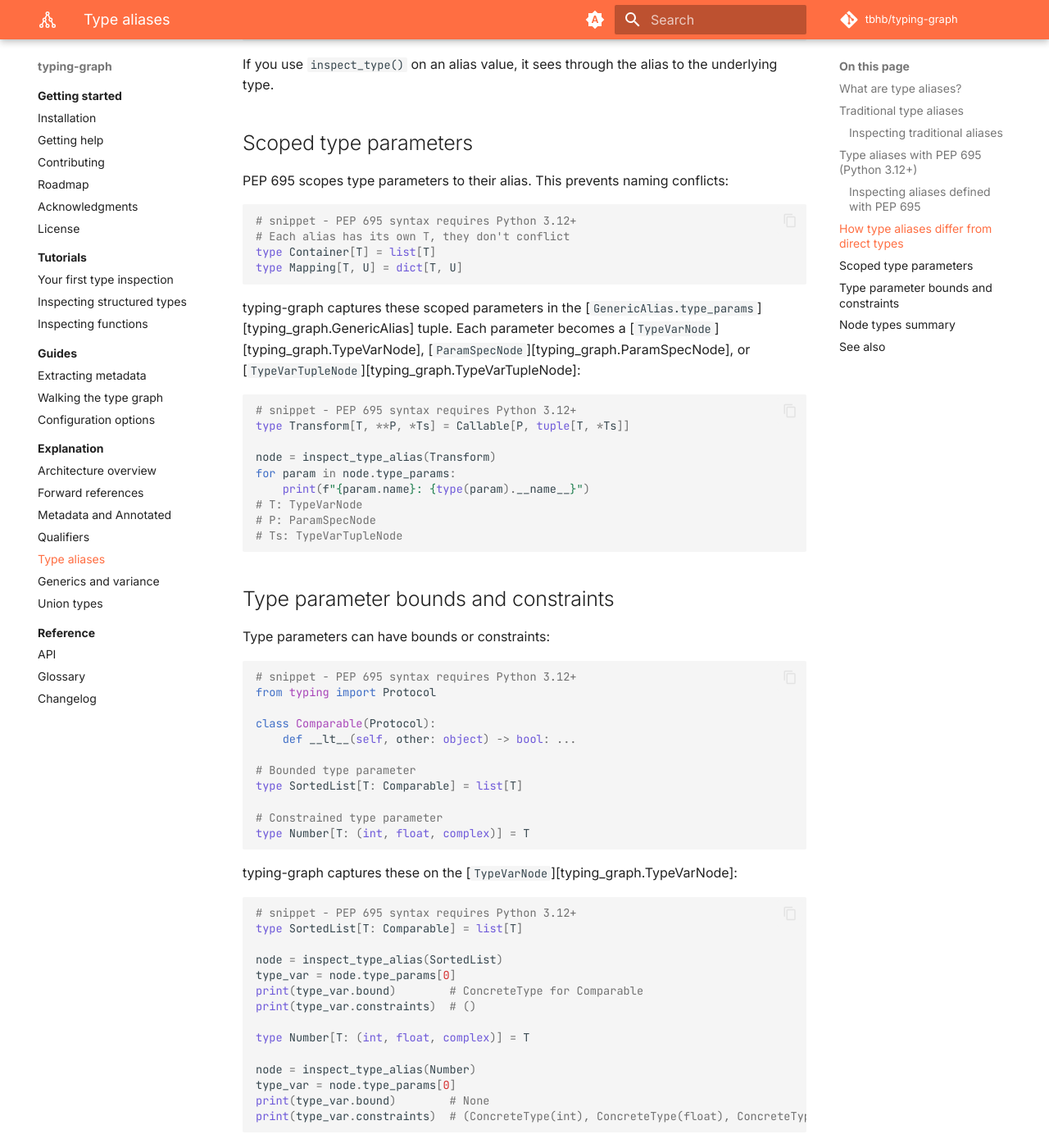
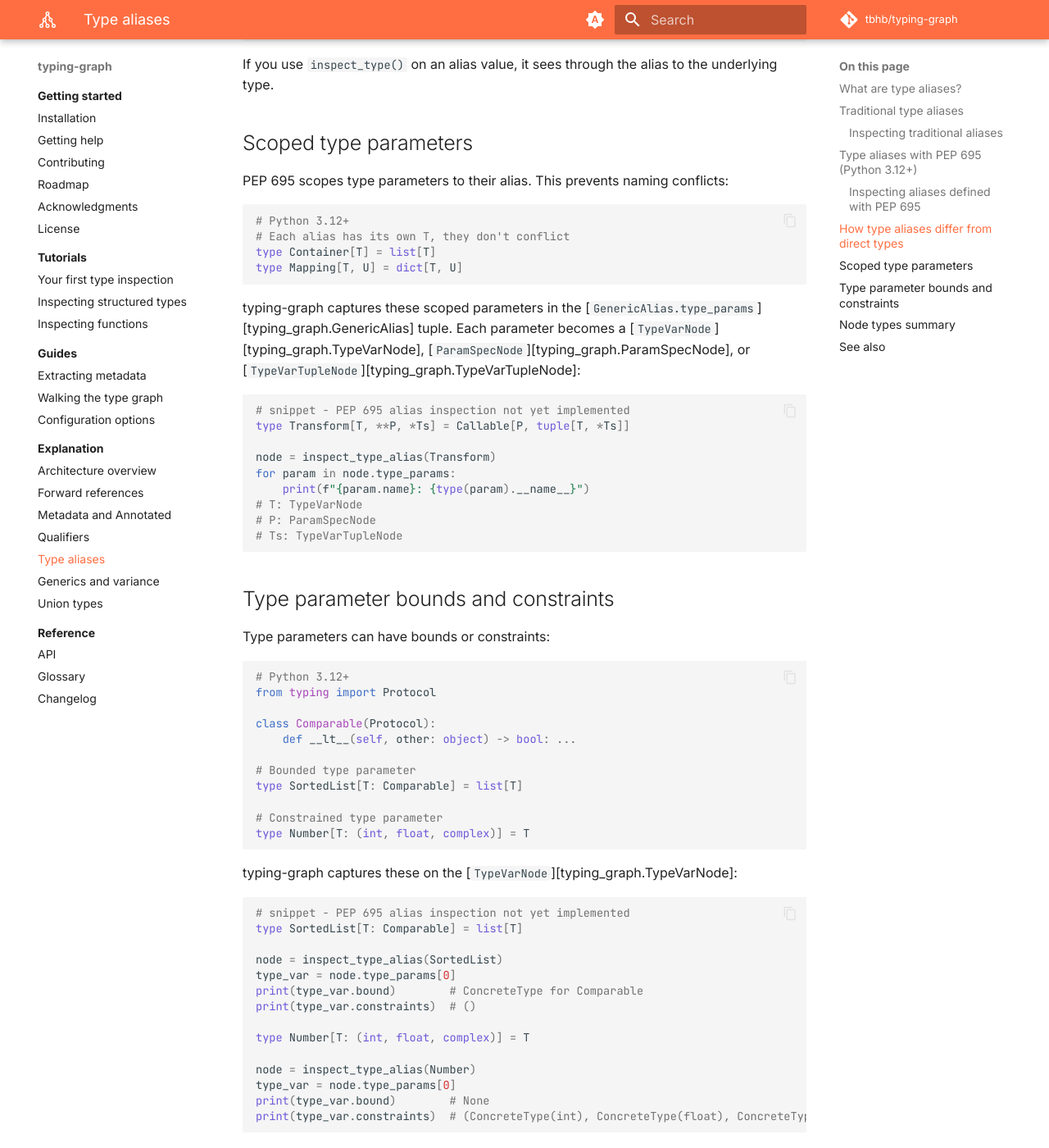
Before and after one commit to tbhb/typing-graph, an MkDocs documentation site: the page built from docs/explanation/type-aliases.md, in a window 1280 px wide and 1400 px high, scrolled down 2970 px. Shown: the whole window at 82% size. Built offline with MkDocs 1.6.1 and Material for MkDocs 9.7.7, drawn with Linux system fonts in a browser that asks for light colours; comment, search, counter and statistics services are not loaded; some of the changed text lies outside the part shown.

Commit message:
refactor(docexamples): generalize version-specific doctest skipping
Add check_version_skip() helper to conftest.py that parses natural
language version comments like "# Python 3.12+" and "# Python < 3.14",
enabling any doctest file to conditionally skip examples based on
Python version without hardcoding version checks.

Update type-aliases.md to use version markers for PEP 695 syntax
examples while keeping API examples as snippets until the
implementation matches the documented behavior.

````diff
--- a/docs/explanation/type-aliases.md
+++ b/docs/explanation/type-aliases.md
@@ -56,7 +56,7 @@
 [PEP 695](https://peps.python.org/pep-0695/) introduced a dedicated `type` statement for defining type aliases:
 
 ```python
-# snippet - PEP 695 syntax requires Python 3.12+
+# Python 3.12+
 # Simple alias
 type UserId = int
 
@@ -79,7 +79,7 @@
 typing-graph represents PEP 695 type aliases as [`GenericAlias`][typing_graph.GenericAlias] when they have type parameters:
 
 ```python
-# snippet - PEP 695 syntax requires Python 3.12+
+# snippet - PEP 695 alias inspection not yet implemented
 from typing_graph import inspect_type_alias, GenericAlias
 
 type Vector[T] = list[T]
@@ -94,7 +94,7 @@
 Simple PEP 695 aliases without type parameters still produce `GenericAlias` nodes with empty `type_params`:
 
 ```python
-# snippet - PEP 695 syntax requires Python 3.12+
+# snippet - PEP 695 alias inspection not yet implemented
 type UserId = int
 
 node = inspect_type_alias(UserId)
@@ -135,7 +135,7 @@
 PEP 695 scopes type parameters to their alias. This prevents naming conflicts:
 
 ```python
-# snippet - PEP 695 syntax requires Python 3.12+
+# Python 3.12+
 # Each alias has its own T, they don't conflict
 type Container[T] = list[T]
 type Mapping[T, U] = dict[T, U]
@@ -144,7 +144,7 @@
 typing-graph captures these scoped parameters in the [`GenericAlias.type_params`][typing_graph.GenericAlias] tuple. Each parameter becomes a [`TypeVarNode`][typing_graph.TypeVarNode], [`ParamSpecNode`][typing_graph.ParamSpecNode], or [`TypeVarTupleNode`][typing_graph.TypeVarTupleNode]:
 
 ```python
-# snippet - PEP 695 syntax requires Python 3.12+
+# snippet - PEP 695 alias inspection not yet implemented
 type Transform[T, **P, *Ts] = Callable[P, tuple[T, *Ts]]
 
 node = inspect_type_alias(Transform)
@@ -160,7 +160,7 @@
 Type parameters can have bounds or constraints:
 
 ```python
-# snippet - PEP 695 syntax requires Python 3.12+
+# Python 3.12+
 from typing import Protocol
 
 class Comparable(Protocol):
@@ -176,7 +176,7 @@
 typing-graph captures these on the [`TypeVarNode`][typing_graph.TypeVarNode]:
 
 ```python
-# snippet - PEP 695 syntax requires Python 3.12+
+# snippet - PEP 695 alias inspection not yet implemented
 type SortedList[T: Comparable] = list[T]
 
 node = inspect_type_alias(SortedList)
````
Also changed, not shown: 4 other files.
